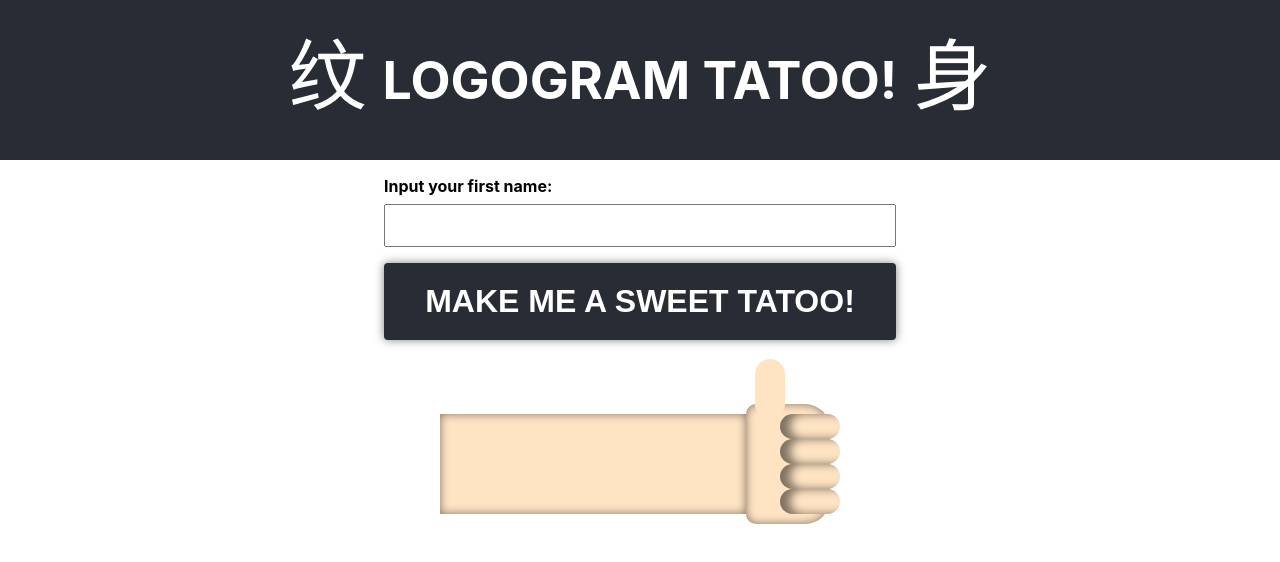
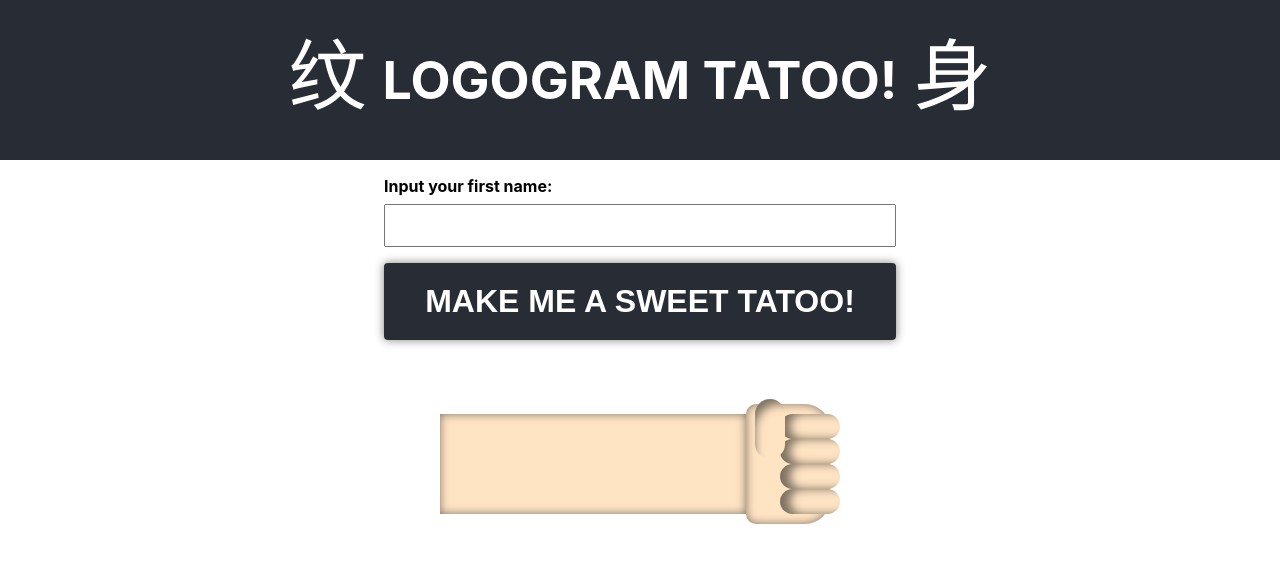
Before and after one commit to ruanha/logogram, a React (Create React App) app: page / in a window 1280 px wide. Shown: the top 562 px of the page. Built offline with nearby package versions, Linux system fonts and the light colour scheme.

Commit message:
css style thumb goes up on success

```diff
--- a/src/App.css
+++ b/src/App.css
@@ -87,6 +87,7 @@ label {
 }
 
 .fingers {
+  position: relative;
   display: flex;
   flex-direction: column;
   align-items: center;
@@ -102,17 +103,20 @@ label {
   box-shadow: inset 10px 0 10px 0 rgba(0, 0, 0, 0.5);
 }
 
-.finger:first-child::before {
-  display: block;
-  content: "";
-  position: relative;
+.thumb {
+  position: absolute;
   left: -40px;
-  top: -40px;
+  top: 0px;
   height: 30px;
   width: 60px;
   background-color: bisque;
   border-radius: 20px;
   transform: rotate(90deg);
+  box-shadow: inset 15px -10px 10px -10px rgba(0, 0, 0, 0.5);
+}
+
+.thumb.up {
+  top: -40px;
 }
 
 .output-text {
--- a/src/components/Output.tsx
+++ b/src/components/Output.tsx
@@ -8,6 +8,7 @@ export default function Output({ value }: { value: string }) {
       <div className="palm"></div>
 
       <div className="fingers">
+        <div className={`finger thumb ${value && "up"}`}></div>
         <div className="finger"></div>
         <div className="finger"></div>
         <div className="finger"></div>
```
